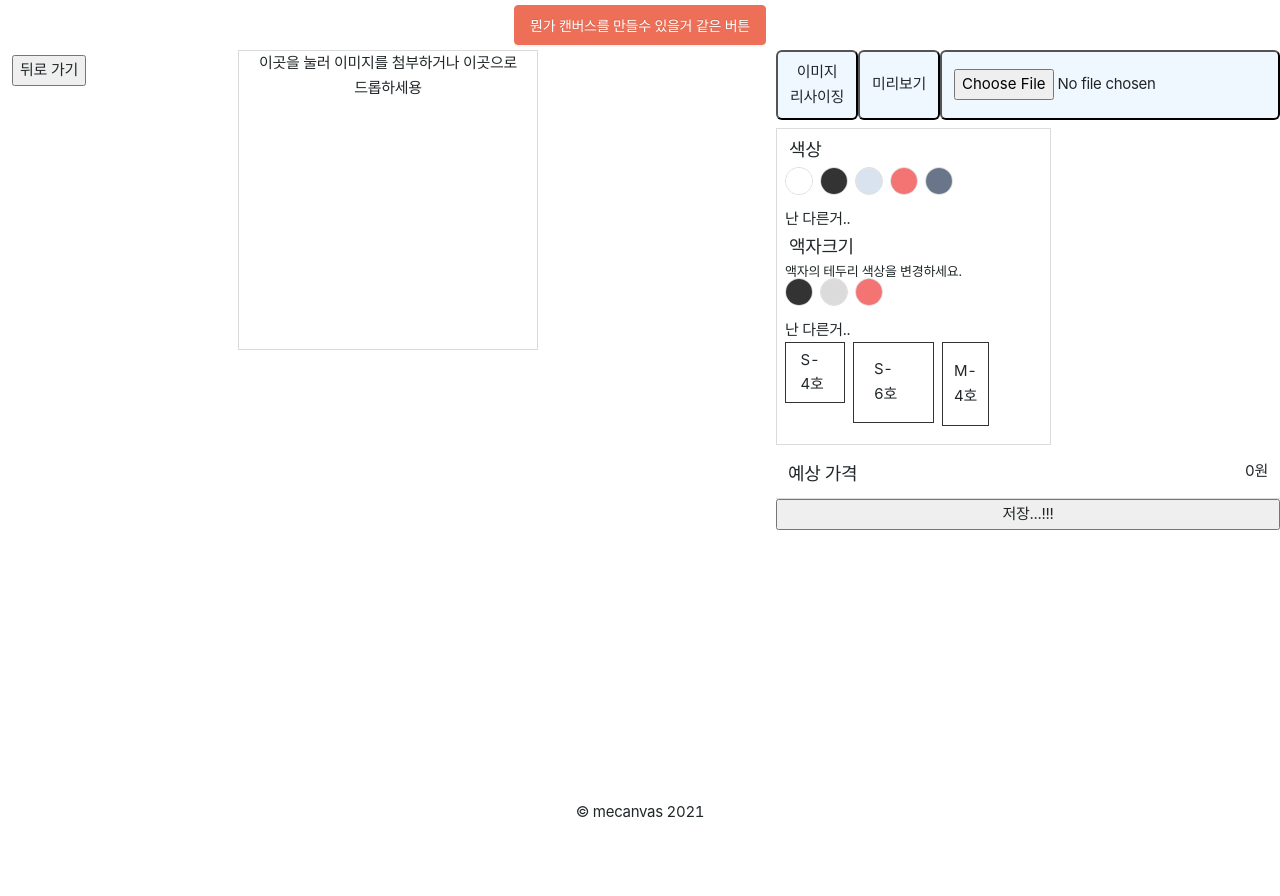
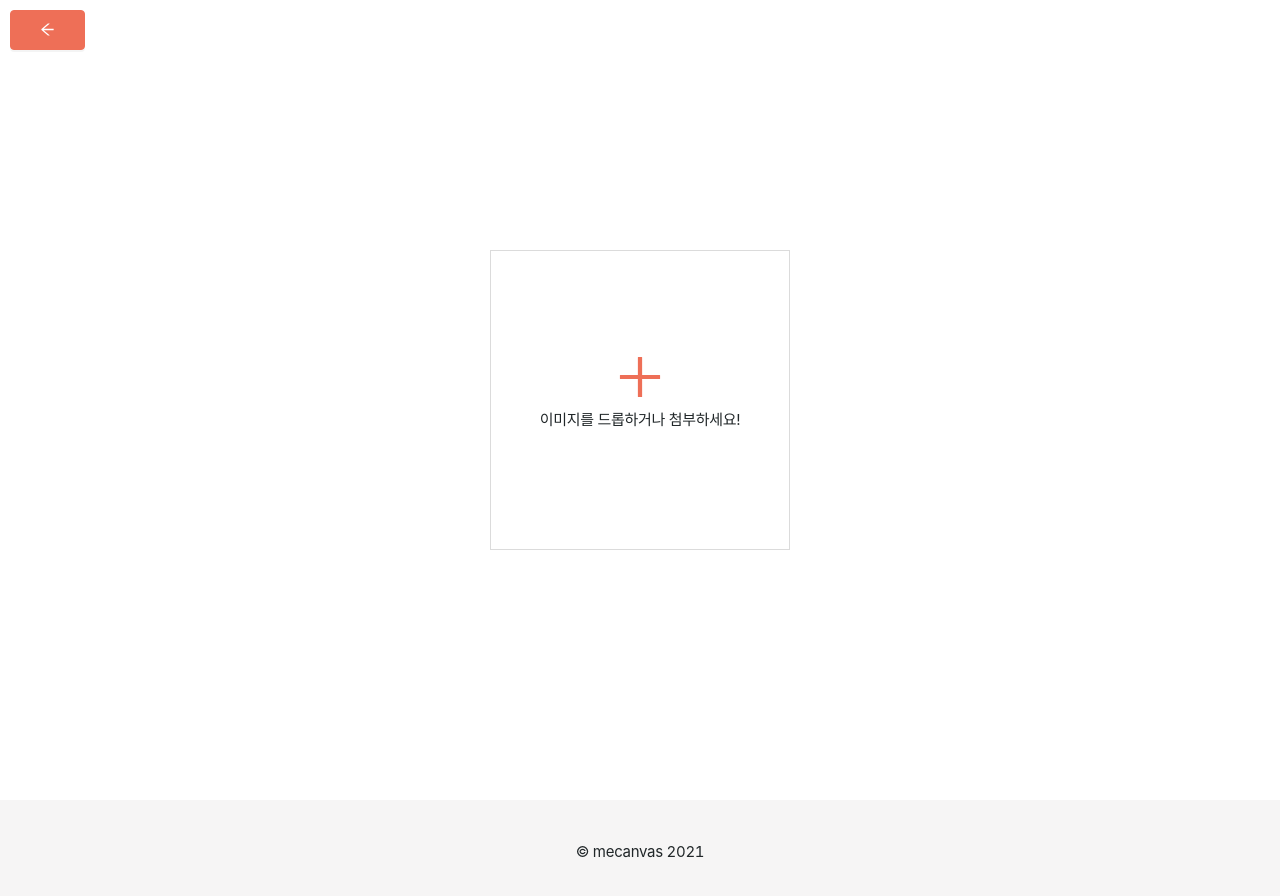
Before and after one commit to mecanvas/early-front, a Next.js app: page /tool in a window 1280 px wide. Shown: the top 896 px of the page. Before the commit the page ends 825 px from the top, so only its background shows below. Built offline with nearby package versions, Linux system fonts and the light colour scheme; a web font is replaced by a local one.

Commit message:
Design/toolbar (#46)
* 이모션 테마 설정

* antd icon 설치

* 테마 추가 및 툴바일때 헤더 제거

* 디자인 리뉴얼

* 이미지 첨부 디자인 수정

* 툴바에선 헤더 없애고, 지불해야할 액자 x 수량 렌더링

* 컬러피커 trigger

```diff
--- a/package.json
+++ b/package.json
@@ -10,6 +10,7 @@
     "lint:fix": "eslint --fix './src/**/*.{ts,tsx,css}'"
   },
   "dependencies": {
+    "@ant-design/icons": "4.6.2",
     "@emotion/react": "11.4.0",
     "@emotion/styled": "11.3.0",
     "@next/bundle-analyzer": "10.2.3",
--- a/src/components/layouts/AppFooter.tsx
+++ b/src/components/layouts/AppFooter.tsx
@@ -3,6 +3,8 @@ import styled from '@emotion/styled';
 
 const FooterContainer = styled.footer`
   width: 100%;
+  padding: 40px;
+  background-color: ${({ theme }) => theme.color.secondarybg};
 `;
 
 const Footer = styled.div`
--- a/src/components/layouts/AppHeader.tsx
+++ b/src/components/layouts/AppHeader.tsx
@@ -6,13 +6,16 @@ import { Button } from 'antd';
 const HeaderContainer = styled.header`
   width: 100%;
   height: 50px;
+  background-color: ${({ theme }) => theme.color.white};
 `;
 
 const Header = styled.div`
+  height: 100%;
   display: flex;
   align-items: center;
-  justify-content: center;
-  height: 100%;
+  justify-content: space-between;
+  margin: 0 auto;
+  padding: 0 40px;
 `;
 
 const AppHeader = () => {
@@ -22,12 +25,19 @@ const AppHeader = () => {
     router.push('/tool');
   }, [router]);
 
+  if (router.asPath === '/tool') {
+    return null;
+  }
+
   return (
     <HeaderContainer>
       <Header>
-        <Button type="primary" onClick={handlePushCustomPage}>
-          뭔가 캔버스를 만들수 있을거 같은 버튼
-        </Button>
+        <>
+          <h4>MeCanvas</h4>
+          <Button type="primary" onClick={handlePushCustomPage}>
+            Canvas
+          </Button>
+        </>
       </Header>
     </HeaderContainer>
   );
--- a/src/components/tool/Tool.tsx
+++ b/src/components/tool/Tool.tsx
@@ -3,13 +3,10 @@ import { useGetCursorPosition, useGetScollPosition } from 'src/hooks';
 import axios from 'axios';
 import ToolColorPalette from './ToolColorPalette';
 import {
-  ImageGoBack,
   ToolContainer,
   YouSelectedFrame,
   ImageWrapper,
   VersatileWrapper,
-  ImageToolWrapper,
-  ImageToolBtn,
   Versatile,
   Factory,
   FactoryTitle,
@@ -18,10 +15,25 @@ import {
   FrameSizeName,
   BillInfomation,
   DropZone,
+  CanvasInfomationWrapper,
+  DropZoneDiv,
+  BackIcon,
 } from './ToolStyle';
 import { canvasToImage } from 'src/util/canvasToImage';
 import { ColorResult } from 'react-color';
 import { useDropzone } from 'react-dropzone';
+import {
+  ArrowLeftOutlined,
+  BgColorsOutlined,
+  ColumnWidthOutlined,
+  DiffOutlined,
+  PlusOutlined,
+  UndoOutlined,
+} from '@ant-design/icons';
+import { Button, Modal, notification, Popover, Upload } from 'antd';
+import { RcFile } from 'antd/lib/upload';
+import { theme } from 'src/style/theme';
+import { useRouter } from 'next/router';
 
 interface PaperSize {
   name: string;
@@ -55,32 +67,33 @@ interface CanvasFramePositionList {
 }
 
 const Tool = () => {
+  const router = useRouter();
   const paperSize = useMemo<PaperSize[]>(
     () => [
       {
-        name: 'S-4호',
-        // 24cm X 24cm
+        name: '10x10',
+        // 10cm X 10cm
         size: {
-          width: `${907.09 / 3}px`,
-          height: `${907.09 / 3}px`,
+          width: `${377.95275590551 / 3}px`,
+          height: `${377.95275590551 / 3}px`,
         },
         price: 55000,
       },
       {
-        name: 'S-6호',
-        // 31.8cm X 31.8cm
+        name: '20x20',
+        // 20cm X 20cm
         size: {
-          width: `${1201.9 / 3}px`,
-          height: `${1201.9 / 3}px`,
+          width: `${755.90551181102 / 3}px`,
+          height: `${755.90551181102 / 3}px`,
         },
         price: 40000,
       },
       {
-        name: 'M-4호',
-        // 19cm X 33.3cm
+        name: '30x30',
+        // 30cm X 30cm
         size: {
-          width: `${718.1 / 3}px`,
-          height: `${1258.58 / 3}px`,
+          width: `${1133.8582677165 / 3}px`,
+          height: `${1133.8582677165 / 3}px`,
         },
         price: 30000,
       },
@@ -107,6 +120,7 @@ const Tool = () => {
   const [ratioPersist, setRatioPersist] = useState(true);
   const [imgResizeStart, setImgResizeStart] = useState(false);
   const [imgResizeEnd, setImgResizeEnd] = useState(false);
+  const [imgResizeModal, setIsImgResizeModal] = useState(false);
   const [canvasFramePositionList, setCanvasFramePositionList] = useState<CanvasFramePositionList[]>([]);
   const [selectedFrameList, setSelectedFrameList] = useState<HTMLCanvasElement[]>([]);
   const [yourSelectedFrame, setYourSelectedFrame] = useState<SelectedFrameInfo | null>(null);
@@ -114,27 +128,40 @@ const Tool = () => {
   const youSelectedFrameRef = useRef<HTMLDivElement>(null);
 
   const [framePrice, setFramePrice] = useState<FramePrice[]>([]);
-
+  const yourPriceList = useMemo(() => {
+    return Object.entries(
+      framePrice.reduce((acc: { [key: string]: number }, cur) => {
+        const name = cur.name;
+        if (!acc[name]) {
+          acc[name] = 1;
+          return acc;
+        }
+        acc[name]++;
+        return acc;
+      }, {}),
+    );
+  }, [framePrice]);
   const [isPreview, setIsPreview] = useState(false);
 
   // 바뀌는 색상
-  const [bgColor, setBgColor] = useState('#ffffff');
-  const [frameBorderColor, setFrameBorderColor] = useState('#333');
+  const [bgColor, setBgColor] = useState(theme.color.white);
+  // const [frameBorderColor, setFrameBorderColor] = useState('#333');
 
   // 이미지 업로드
   const handleImgUpload = useCallback(
-    async (e: React.ChangeEventHandler<HTMLInputElement> | any) => {
+    async (file: RcFile) => {
+      console.log(file);
+
       try {
         if (imgWrapperRef.current) {
-          const file = e.target.files[0];
           const fd = new FormData();
           fd.append('image', file);
-
-          await axios.post('/canvas/upload', fd).then((res) => setImgUploadUrl(res.data || ''));
+          await axios.post('/canvas/img', fd).then((res) => setImgUploadUrl(res.data || ''));
         }
       } catch (err) {
         console.error(err);
       }
+      return false;
     },
     [imgWrapperRef],
   );
@@ -191,10 +218,10 @@ const Tool = () => {
       const { current: imgBox } = imgWrapperRef;
       if (imgBox.childNodes.length <= 1) {
         if (!isPreview) {
-          return console.log('존재하는 액자가 없습니다.');
+          return notification.info({ message: '존재하는 액자가 없습니다.', placement: 'bottomLeft' });
         }
         if (imgBox.childNodes.length === 0) {
-          return console.log('존재하는 액자가 없습니다.');
+          return notification.info({ message: '존재하는 액자가 없습니다.', placement: 'bottomLeft' });
         }
       }
       const imgBoxId = +(imgBox.childNodes[0] as any).id;
@@ -262,7 +289,7 @@ const Tool = () => {
       div.style.width = `${frameWidth}px`;
       div.style.height = `${frameHeight}px`;
       const canvasLeftPosition = cursorX - frameWidth / 2;
-      const canvasTopPosition = cursorY - frameHeight / 2 - 50;
+      const canvasTopPosition = cursorY - frameHeight / 2;
       div.style.left = `${canvasLeftPosition + scrollX}px`;
       div.style.top = `${canvasTopPosition + scrollY}px`;
       div.setAttribute('data-originleft', `${canvasLeftPosition - left}`);
@@ -278,7 +305,7 @@ const Tool = () => {
         background-repeat : no-repeat;
         background-size: ${imgWidth}px ${imgHeight}px;
         background-position-x: ${-canvasLeftPosition + left}px;
-        background-position-y: ${-canvasTopPosition + top - 50}px;
+        background-position-y: ${-canvasTopPosition + top}px;
         width: ${100}%;
         height: ${100}%;
         box-shadow : 0 0 7px #333 inset, 0 0 6px #ededed;
@@ -335,6 +362,7 @@ const Tool = () => {
     (e: React.MouseEvent<HTMLDivElement>) => {
       const { value } = e.currentTarget.dataset;
       const el = imgNode.current;
+
       if (el) {
         const { width, height } = el.getBoundingClientRect();
         el.style.width = `${width}px`;
@@ -403,11 +431,18 @@ const Tool = () => {
 
   const handleImgResizing = useCallback(() => {
     setImgResizeStart(true);
+    setIsImgResizeModal(true);
     setImgResizeEnd(false);
   }, []);
 
   const handleImgResizeEnd = useCallback(() => {
     setImgResizeEnd(true);
+    setImgResizeStart(false);
+    setIsImgResizeModal(false);
+  }, []);
+
+  const handleImgResizeCancel = useCallback(() => {
+    setIsImgResizeModal(false);
     setImgResizeStart(false);
   }, []);
 
@@ -440,10 +475,10 @@ const Tool = () => {
     setBgColor(hex);
   }, []);
 
-  const handleFrameColorChange = useCallback((color: ColorResult) => {
-    const { hex } = color;
-    setFrameBorderColor(hex);
-  }, []);
+  // const handleFrameColorChange = useCallback((color: ColorResult) => {
+  //   const { hex } = color;
+  //   setFrameBorderColor(hex);
+  // }, []);
 
   // 액자 클릭시 움직이는 로직
   useEffect(() => {
@@ -499,39 +534,22 @@ const Tool = () => {
     };
   }, [handleFramePositionReletive]);
 
+  const handlePushMainPage = useCallback(() => {
+    router.push('/');
+  }, [router]);
+
   return (
     <>
-      <ImageGoBack onClick={handleImgGoBack}>뒤로 가기</ImageGoBack>
-      <ToolContainer bgColor={bgColor}>
-        {selectedFrame && selectedFramePosition && yourSelectedFrame && (
-          <YouSelectedFrame
-            border={frameBorderColor}
-            ref={youSelectedFrameRef}
-            onClick={handleFrameRelease}
-            {...yourSelectedFrame}
-            {...selectedFramePosition}
-          ></YouSelectedFrame>
-        )}
-        <ImageWrapper id="img-box" ref={imgWrapperRef}>
-          {imgUploadUrl ? (
-            <>
-              <img ref={imgNode} src={imgUploadUrl} crossOrigin="anonymous" alt="캔버스로 만들 이미지" />
-            </>
-          ) : (
-            <>
-              <DropZone {...getRootProps()}>
-                <input {...getInputProps()} accept="image/*" />
-                {isDragActive ? <p>드롭하시오!</p> : <p>이곳을 눌러 이미지를 첨부하거나 이곳으로 드롭하세용</p>}
-              </DropZone>
-            </>
-          )}
-        </ImageWrapper>
-
-        <VersatileWrapper>
-          <ImageToolWrapper>
-            <ImageToolBtn onClick={handleImgResizing}>이미지 리사이징</ImageToolBtn>
-            {imgResizeStart && <ImageToolBtn onClick={handleImgResizeEnd}>리사이징끝</ImageToolBtn>}
+      <BackIcon type="primary" onClick={handlePushMainPage}>
+        <ArrowLeftOutlined />
+      </BackIcon>
       {imgResizeStart && (
+        <Modal
+          visible={imgResizeModal}
+          onOk={handleImgResizeEnd}
+          onCancel={handleImgResizeCancel}
+          title="이미지의 너비와 높이를 입력하세요."
+          children={
             <div>
               <div>입력하세요</div>
               <form onChange={handleChangeImgSize}>
@@ -551,36 +569,103 @@ const Tool = () => {
                 확인
               </button>
             </div>
+          }
+        ></Modal>
       )}
-            <ImageToolBtn onClick={handleImgPreview}>미리보기</ImageToolBtn>
-            <ImageToolBtn>
-              <input type="file" accept="image/*" onChange={handleImgUpload} />
-            </ImageToolBtn>
-          </ImageToolWrapper>
+
+      <ToolContainer>
+        {selectedFrame && selectedFramePosition && yourSelectedFrame && (
+          <YouSelectedFrame
+            // border={frameBorderColor}
+            ref={youSelectedFrameRef}
+            onClick={handleFrameRelease}
+            {...yourSelectedFrame}
+            {...selectedFramePosition}
+          ></YouSelectedFrame>
+        )}
+        <ImageWrapper id="img-box" ref={imgWrapperRef} bgColor={bgColor}>
+          {imgUploadUrl ? (
+            <>
+              <img ref={imgNode} src={imgUploadUrl} crossOrigin="anonymous" alt="캔버스로 만들 이미지" />
+
+              <VersatileWrapper>
                 <Versatile>
+                  <Button onClick={handleImgGoBack}>
+                    <UndoOutlined />
+                  </Button>
+                  <Upload accept="image/*" beforeUpload={handleImgUpload} showUploadList={false}>
+                    <Button>
+                      <DiffOutlined />
+                    </Button>
+                  </Upload>
+                  {imgResizeStart ? (
+                    <Button onClick={handleImgResizeEnd}>
+                      <ColumnWidthOutlined />
+                    </Button>
+                  ) : (
+                    <Button onClick={handleImgResizing}>
+                      <ColumnWidthOutlined />
+                    </Button>
+                  )}
                   <Factory>
-              <FactoryTitle>색상</FactoryTitle>
-              <ToolColorPalette type="bg" onChange={handleColorChange} />
+                    <Popover
+                      style={{ padding: 0 }}
+                      trigger="click"
+                      placement="bottom"
+                      content={<ToolColorPalette type="bg" onChange={handleColorChange} />}
+                    >
+                      <Button>
+                        <BgColorsOutlined />
+                      </Button>
+                    </Popover>
 
-              <FactoryTitle>액자크기</FactoryTitle>
-              <small>액자의 테두리 색상을 변경하세요.</small>
-              <ToolColorPalette type="frame" onChange={handleFrameColorChange} />
-              <FrameWrapper>
-                {paperSize.map((paper, index) => (
+                    {/* <ToolColorPalette type="frame" onChange={handleFrameColorChange} /> */}
+                  </Factory>
+                </Versatile>
+                <FrameWrapper
+                  children={paperSize.map((paper, index) => (
                     <FrameSize key={index} data-value={paper.name} {...paper.size} onClick={handleFrameSelect}>
                       <FrameSizeName>{paper.name}</FrameSizeName>
                     </FrameSize>
                   ))}
-              </FrameWrapper>
-            </Factory>
-          </Versatile>
+                />
+                <CanvasInfomationWrapper>
+                  <div>
+                    <Button onClick={handleImgPreview}>미리보기 </Button>
+                    <Button type="primary" onClick={() => canvasToImage(selectedFrameList)}>
+                      저장
+                    </Button>
+                  </div>
                   <BillInfomation>
                     <FactoryTitle>
                       예상 가격 <div>{framePrice.reduce((acc, cur) => (acc += cur.price), 0).toLocaleString()}원</div>
                     </FactoryTitle>
                   </BillInfomation>
-          <button onClick={() => canvasToImage(selectedFrameList)}>저장...!!!</button>
+
+                  {/* 사용한 액자 x 수량 */}
+                  <div>
+                    {yourPriceList.map(([key, value], index) => (
+                      <div key={index}>
+                        <div>{key}</div>
+                        <div>{value}</div>
+                      </div>
+                    ))}
+                  </div>
+                </CanvasInfomationWrapper>
               </VersatileWrapper>
+            </>
+          ) : (
+            <>
+              <DropZone {...getRootProps()}>
+                <input {...getInputProps()} accept="image/*" />
+                <DropZoneDiv isDragActive={isDragActive}>
+                  <PlusOutlined />
+                  <p>이미지를 드롭하거나 첨부하세요!</p>
+                </DropZoneDiv>
+              </DropZone>
+            </>
+          )}
+        </ImageWrapper>
       </ToolContainer>
     </>
   );
--- a/src/components/tool/ToolColorPalette.tsx
+++ b/src/components/tool/ToolColorPalette.tsx
@@ -1,6 +1,8 @@
 import React, { useCallback, useState } from 'react';
-import { ColorPaletteWrapper } from './ToolStyle';
+import { ColorPaletteFreeColor, ColorPaletteWrapper } from './ToolStyle';
 import { CirclePicker, ColorResult, ChromePicker } from 'react-color';
+import { CaretDownOutlined } from '@ant-design/icons';
+import { Popover } from 'antd';
 
 interface Props {
   onChange: (color: ColorResult) => void;
@@ -8,17 +10,12 @@ interface Props {
 }
 
 const ToolColorPalette = ({ onChange, type }: Props) => {
-  const [isFreeColorPalette, setIsFreeColorPalette] = useState(false);
   const [yourPickHex, setYourPickHex] = useState('#ffffff');
 
   const colors = {
     bg: ['#ffffff', '#333', '#D9E3F0', '#F47373', '#697689'],
     frame: ['#333', '#dbdbdb', '#F47373'],
   };
-
-  const handleFreeColor = useCallback(() => {
-    setIsFreeColorPalette((prev) => !prev);
-  }, []);
 
   const handlePickerChange = useCallback((color: ColorResult) => {
     setYourPickHex(color.hex);
@@ -27,17 +24,20 @@ const ToolColorPalette = ({ onChange, type }: Props) => {
   return (
     <>
       <ColorPaletteWrapper>
-        {isFreeColorPalette ? (
-          <ChromePicker
-            color={yourPickHex}
-            onChange={handlePickerChange}
-            onChangeComplete={onChange}
-            disableAlpha={true}
-          />
-        ) : null}
-        <CirclePicker onChange={onChange} colors={colors[type]} circleSpacing={7} />
+        <CirclePicker onChange={onChange} colors={colors[type]} circleSpacing={4} circleSize={18} />
       </ColorPaletteWrapper>
-      <div onClick={handleFreeColor}>난 다른거..</div>
+      <Popover
+        trigger="click"
+        placement="bottom"
+        overlayClassName="antd-popover-no-padding"
+        content={
+          <ChromePicker color={yourPickHex} onChange={handlePickerChange} onChangeComplete={onChange} disableAlpha />
+        }
+      >
+        <ColorPaletteFreeColor>
+          <CaretDownOutlined />
+        </ColorPaletteFreeColor>
+      </Popover>
     </>
   );
 };
--- a/src/components/tool/ToolStyle.tsx
+++ b/src/components/tool/ToolStyle.tsx
@@ -1,17 +1,24 @@
+import { css } from '@emotion/react';
 import styled from '@emotion/styled';
+import { Button, Card } from 'antd';
 
-export const ToolContainer = styled.div<{ bgColor: string }>`
+export const ToolContainer = styled.div`
   width: 100%;
   margin: 0 auto;
   display: flex;
-  background-color: ${({ bgColor }) => bgColor};
 `;
 
-export const ImageGoBack = styled.button`
+export const BackIcon = styled(Button)`
+  width: 75px;
   position: absolute;
-  top: 55px;
-  left: 12px;
-  z-index: 4;
+  z-index: 3;
+  top: 10px;
+  left: 10px;
+  svg {
+    path {
+      color: ${({ theme }) => theme.color.white};
+    }
+  }
 `;
 
 export const YouSelectedFrame = styled.div<{
@@ -19,7 +26,7 @@ export const YouSelectedFrame = styled.div<{
   height: string;
   left: string;
   top: string;
-  border: string;
+  border?: string;
 }>`
   width: ${({ width }) => width};
   height: ${({ height }) => height};
@@ -39,14 +46,51 @@ export const DropZone = styled.div`
   cursor: pointer;
 `;
 
-export const ImageWrapper = styled.div`
+export const DropZoneDiv = styled.div<{ isDragActive: boolean }>`
+  display: flex;
+  flex-direction: column;
+  align-items: center;
+  justify-content: center;
+  height: 100%;
+
+  p {
+    margin-top: 6px;
+  }
+
+  &:hover {
+    opacity: 0.4;
+  }
+
+  ${({ isDragActive }) =>
+    isDragActive
+      ? css`
+          opacity: 0.4;
+        `
+      : css`
+          opacity: 1;
+        `}
+
+  *  > svg {
+    font-size: 50px;
+    path {
+      color: ${({ theme }) => theme.color.primary};
+    }
+  }
+`;
+
+export const ImageWrapper = styled.div<{ bgColor: string }>`
+  background-color: ${({ bgColor }) => bgColor};
   width: 100%;
+  display: flex;
+  justify-content: center;
+  align-items: center;
+  padding: 15px 0;
   margin: 0 auto;
   text-align: center;
   position: relative;
-  height: calc(100vh - 50px);
+  min-height: 100vh;
   & > img {
-    max-height: calc(100vh - 50px);
+    max-height: 100vh;
   }
   .cropped-img {
     position: absolute;
@@ -84,46 +128,41 @@ export const VersatileWrapper = styled.div`
   display: flex;
   flex-direction: column;
   z-index: 3;
-  background: #fff;
+  padding: 4px;
+  position: absolute;
+  top: 50px;
+  right: 4px;
 `;
 
 export const Versatile = styled.div`
-  width: 275px;
-  border: 1px solid #dbdbdb;
-  margin-right: 8px;
+  border-radius: 4px;
+  display: flex;
 `;
 
 export const Factory = styled.div`
-  padding: 6px 8px;
   display: flex;
-  flex-direction: column;
 `;
 
 export const FactoryTitle = styled.div`
   width: 100%;
   display: flex;
-  padding: 0 4px;
   margin-bottom: 3px;
-  font-size: 18px;
+  font-size: 14px;
   div {
     margin-left: auto;
   }
 `;
 
-export const ImageToolWrapper = styled.div`
-  display: flex;
-  margin-bottom: 8px;
-`;
-
-export const ImageToolBtn = styled.button`
-  padding: 8px 12px;
-  border-radius: 6px;
-  background-color: aliceblue;
-`;
-
 export const ColorPaletteWrapper = styled.div`
   display: flex;
   margin-bottom: 12px;
+  width: 40px;
+  position: relative;
+  .chrome-picker {
+    position: absolute;
+    z-index: 2;
+    right: 0;
+  }
   .circle-picker {
     & > span > div {
       border: 1px solid #dbdbdb;
@@ -132,11 +171,17 @@ export const ColorPaletteWrapper = styled.div`
   }
 `;
 
-export const FrameWrapper = styled.div`
-  display: flex;
-  margin-bottom: 12px;
+export const ColorPaletteFreeColor = styled.div`
+  text-align: center;
+  cursor: pointer;
+  border-top: 1px solid #dbdbdb;
+`;
 
+export const FrameWrapper = styled(Card)`
+  border: 1px solid #dbdbdb;
+  margin-top: 6px;
   div {
+    display: flex;
     cursor: pointer;
   }
 
@@ -159,9 +204,25 @@ export const FrameSizeName = styled.div`
   transform: translate(-50%, -50%);
 `;
 
+export const CanvasInfomationWrapper = styled.div`
+  display: flex;
+  flex-direction: column;
+  margin-top: 8px;
+  border-radius: 4px;
+  button {
+    width: 100%;
+  }
+
+  div {
+    display: flex;
+  }
+`;
+
 export const BillInfomation = styled.div`
   display: flex;
+  background-color: ${({ theme }) => theme.color.white};
   padding: 6px 8px;
   border-bottom: 1px solid #dbdbdb;
   margin-top: 8px;
+  border-radius: 4px;
 `;
--- a/src/pages/_app.tsx
+++ b/src/pages/_app.tsx
@@ -3,21 +3,26 @@ import '../style/style.less';
 import styled from '@emotion/styled';
 import AppLayout from 'src/components/layouts/AppLayout';
 import axios from 'axios';
+import { ThemeProvider } from '@emotion/react';
+import { theme } from 'src/style/theme';
 
 const AppContainer = styled.main`
   width: 100%;
-  height: calc(100vh - 50px);
 `;
 
 axios.defaults.baseURL = 'http://localhost:4000';
 
 function MyApp({ Component, pageProps }: AppProps) {
   return (
-    <AppLayout>
-      <AppContainer>
-        <Component {...pageProps} />
-      </AppContainer>
-    </AppLayout>
+    <>
+      <ThemeProvider theme={theme}>
+        <AppLayout>
+          <AppContainer>
+            <Component {...pageProps} />
+          </AppContainer>
+        </AppLayout>
+      </ThemeProvider>
+    </>
   );
 }
 
--- a/src/style/style.less
+++ b/src/style/style.less
@@ -2,6 +2,12 @@
 @import './_antd.less';
 @import './_color.less';
 @import './_font.less';
+
+.antd-popover-no-padding {
+  .ant-popover-inner-content {
+    padding: 0 !important;
+  }
+}
 
 img {
   image-rendering: optimizeQuality;
--- /dev/null
+++ b/src/style/theme.ts
@@ -0,0 +1,26 @@
+export const theme = {
+  color: {
+    white: '#fff',
+    gray000: '#f8f9fa',
+    gray100: '#f1f4f5',
+    gray200: '#e9edef',
+    gray300: '#dee4e6',
+    gray400: '#ced7da',
+    gray500: '#adb8bd',
+    gray600: '#869196',
+    gray700: '#495357',
+    gray800: '#343d40',
+    gray900: '#212729',
+    black: '#000',
+
+    primary: '#ee6f57',
+    secondary: '#1f3c88',
+    secondarydark: '#070d59',
+    secondarybg: '#f6f5f5',
+
+    blue: '#499edc',
+    red: '#d2423c',
+    yellow: '#f0af41',
+    cyan: '#47b3c9',
+  },
+};
```
Also changed, not shown: src/@types/emotion.d.ts (added, +31 -0 lines), 1 other file (tests, documents, lock files or other folders). Lines whose indentation alone changed are shown as unchanged.
